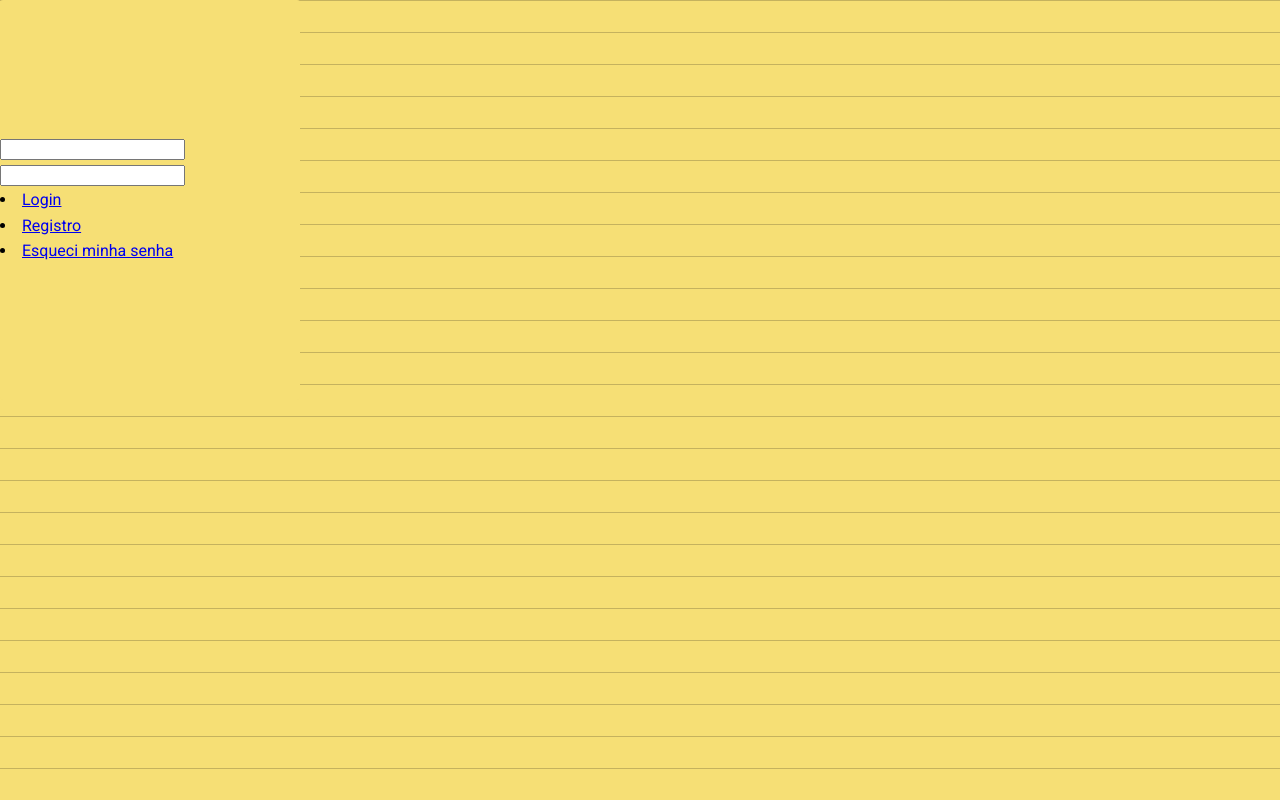
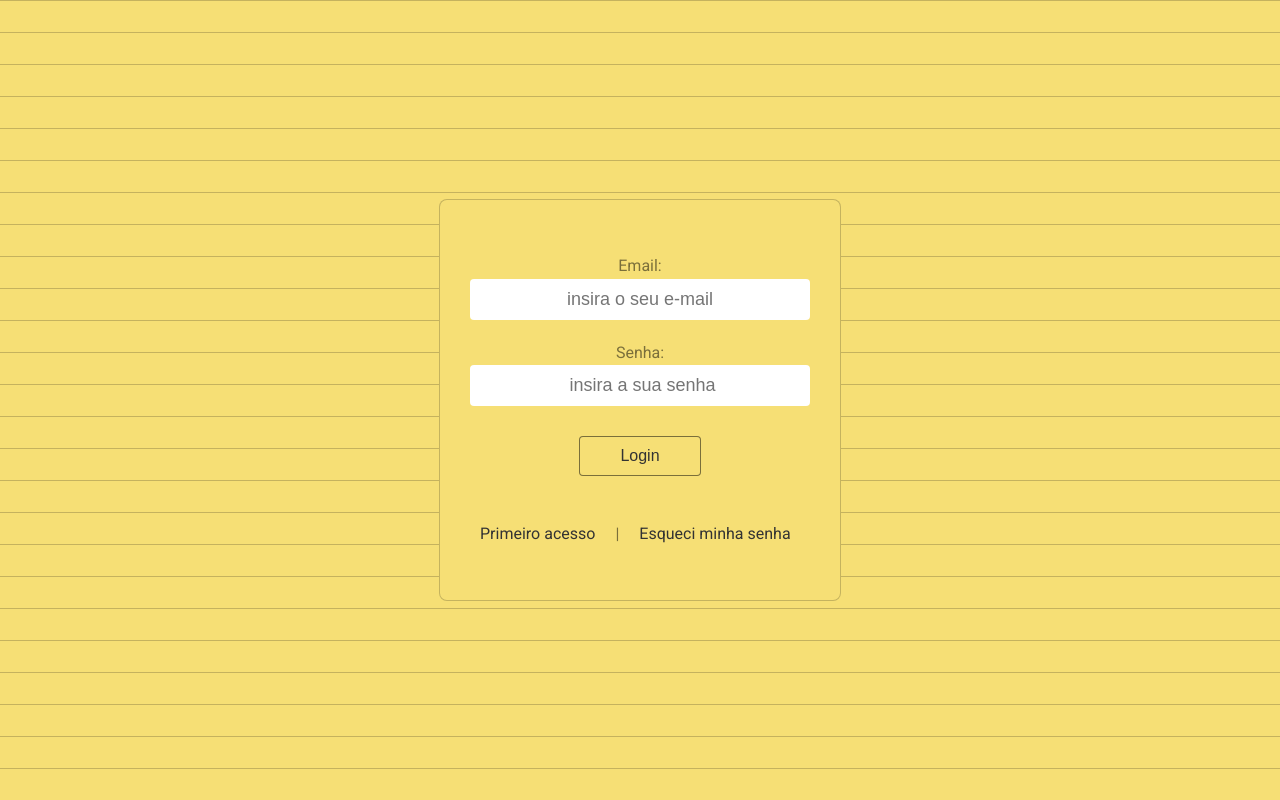
Before and after one commit to devaxl64/Perfomando_Front-End, a PHP site: page / in a window 1280 px wide. Run offline with PHP 8.4, Linux system fonts and the light colour scheme.

Commit message:
Tela LoginSimpleNote
Terminado para uma "pré-beta' o design fornt-end do simplenote

```diff
--- a/Tsk_Tela-Login/css/style.css
+++ b/Tsk_Tela-Login/css/style.css
@@ -17,6 +17,12 @@ body{
     line-height: 1.6;
     font-weight: 400;
 
+    /* Construção */
+    display: flex;
+    min-height: 100vh;
+    justify-content: center;
+    align-items: center;
+
     /* background */
     background-color: #f6df75;
     background-image: linear-gradient(to bottom, rgba(0, 0, 0, 0.2) 1px, transparent 1px);
@@ -30,10 +36,94 @@ main{
 .telaLogin{
     background-color: #f6df75;
     display: flex;
+    width: 400px;
+    height: 400px;
+
+    /* flex-direction: column; */
     justify-content: center;
     align-items: center;
-    width: 300px;
-    height: 400px;
-    border: rgba(0, 0, 0, 0.2);
-    border-radius: 3px;
+
+    /* text-align: center;  */
+    /* input é considerado texto */
+    border: 1px solid rgba(0, 0, 0, 0.2);
+    border-radius: 8px;
 }
+.telaLogin form{
+    display: flex;
+    flex-direction: column;
+    gap: 20px;
+    color: rgba(0, 0, 0, 0.5);
+    text-align: center;
+    /* border: 1px solid; */
+}
+.telaLogin form .camp-email,
+.telaLogin form .camp-password{
+    gap: 5px;
+}
+
+.telaLogin form input{
+    width: 100%;
+    /* margin-bottom: 10px 0px; */
+    padding: 10px 0px;
+    font-size: large;
+    text-align: center;
+    border: none;
+    border-radius: 4px;
+    color: #333;
+}
+.telaLogin form input:focus{
+    background-color: #f9f9f9;
+    outline: none;
+    box-shadow: 0 0 5px rgba(0, 0, 0, 0.5);
+}
+#email{
+    text-transform: lowercase;
+}
+.buttons{
+    display: flex;
+    width: 340px;
+    gap: 50px;
+    list-style: none;
+    margin-top: 10px;
+    justify-content: center;
+
+    /* border: 1px solid; */
+}
+.buttons button{
+    /* construção do botão */
+    border-radius: 4px;
+    padding: 10px 40px;
+
+    /* cor do botão */
+    font-size: 16px;
+    background-color: #f6df75;
+    border: 1px solid rgba(0, 0, 0, 0.5);
+    color: #333;
+    transition: hover 0.3 ease;
+
+
+}
+.buttons button:hover{
+    cursor: pointer;
+    opacity: 0.9;
+    box-shadow: 0 0 5px rgba(0, 0, 0, 0.5);
+}
+.links{
+    display: flex;
+    /* flex-direction: column; */
+    margin-top: 25px;
+    gap: 10px;
+    /* border: 1px solid; */
+}
+.links a{
+    color: #333;
+    padding: 0px 10px;
+    box-sizing: border-box;
+    text-decoration: none;
+}
+.links a:hover{
+    text-shadow: 0 0 5px rgba(0, 0, 0, 0.3);
+}
+.links p:hover{
+    cursor: default;
+}
--- a/Tsk_Tela-Login/index.html
+++ b/Tsk_Tela-Login/index.html
@@ -1,36 +1,50 @@
 <!DOCTYPE html>
 <html lang="pt-br">
-
   <head>
-    <meta charset="UTF-8">
-    <meta name="viewport" content="width=device-width, initial-scale=1.0">
-    <link rel="stylesheet" href="css/style.css">
+    <meta charset="UTF-8" />
+    <meta name="viewport" content="width=device-width, initial-scale=1.0" />
+    <link rel="stylesheet" href="css/style.css" />
     <title>Login</title>
   </head>
 
   <body>
+    <main>
       <div class="telaLogin">
-        <main>
-            <section>
-                <input id="email" name="email">
-                <input id="password" name="password">
-                <div id="button">
-                    <lu>
-                        <li><a href="#Login">Login</a></li>
-                        <li><a href="#Register">Registro</a></li>
-                        <li><a href="#ResetPass">Esqueci minha senha</a></li>
-                    </lu>
+        <form>
+            <div class="camp-email">
+              <label for="email">Email: </label>
+              <input
+                type="email"
+                id="email"
+                name="email"
+                placeholder="insira o seu e-mail"
+                required
+              />
             </div>
-            </section>
-
+            <div class="camp-password">
+              <label for="password">Senha: </label>
+              <input
+                type="password"
+                id="password"
+                name="password"
+                placeholder=" insira a sua senha"
+                required
+              />
+            </div>
+            <div class="buttons">
+                <button type="submit" class="btn-login">Login</button>
+                <!-- <button type="submit" class="btn-register">Registrar</button> -->
+            </div>
+            <div class="links">
+                <a id="register" href="#register">Primeiro acesso</a>
+                <p>|</p>
+                <a id="resetPass" href="#resetPass">Esqueci minha senha</a>
+            </div>
+        </div>
+        </form>
 
       <!-- Testes: -->
-
     </main>
-        <footer>
-
-        </footer>
-    </div>
+    <footer></footer>
   </body>
-
 </html>
```
Lines whose indentation alone changed are shown as unchanged.
